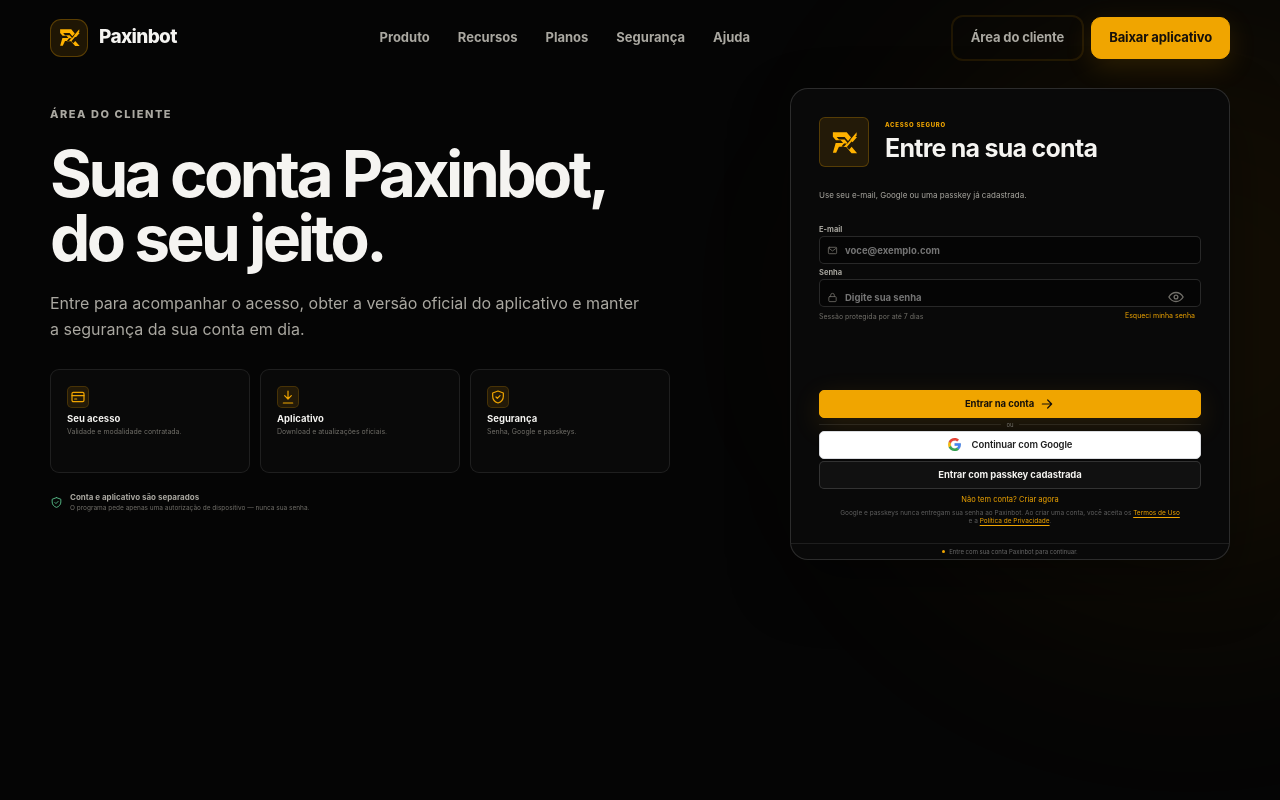
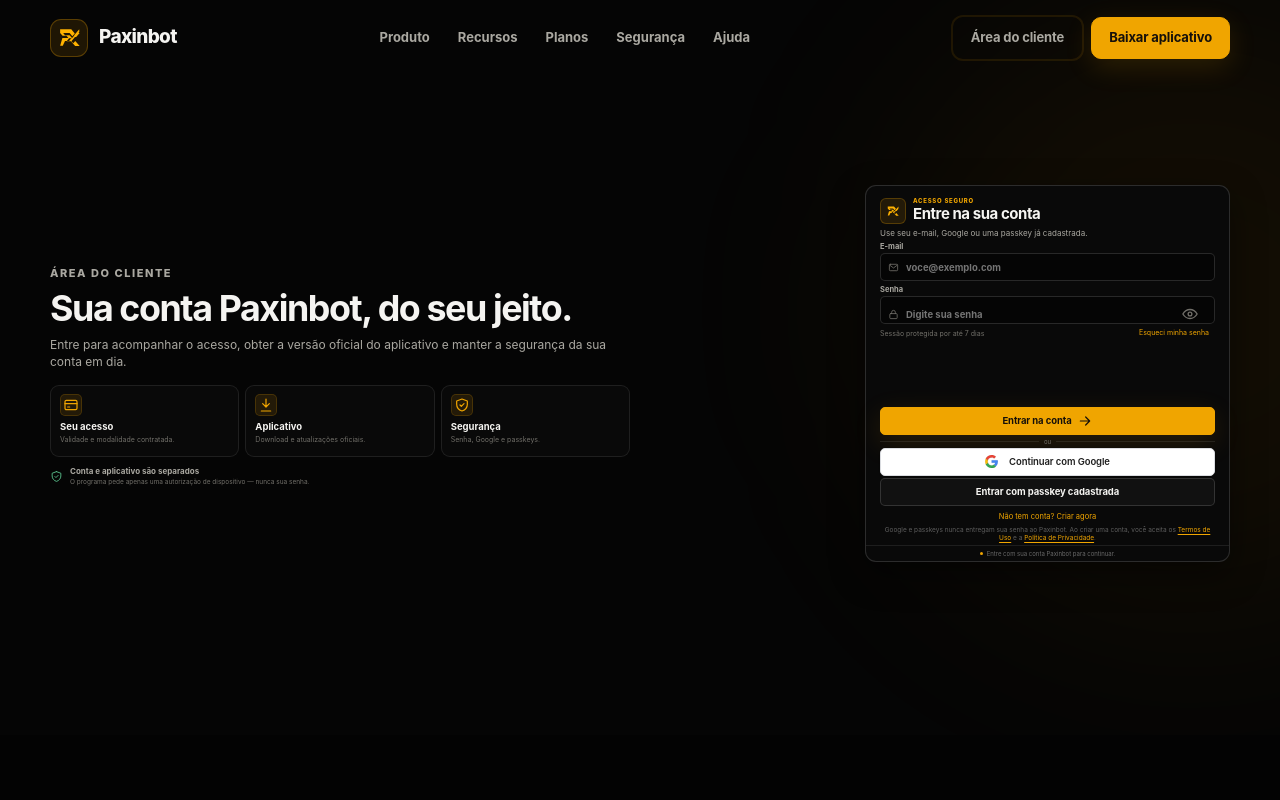
Before and after one commit to Paxinlaetitia/Paxin-CPA, a plain HTML site: page cliente.html in a window 1280 px wide. Shown: the top 800 px of the page. Drawn offline with Linux system fonts and the light colour scheme; no server answers.

Commit message:
fix(client): apply compact card styles in client.css and bump cache buster

```diff
--- a/client.css
+++ b/client.css
@@ -1,29 +1,84 @@
-/* Portal do cliente: estrutura compacta, responsiva e independente da interface do app. */
-.client-main { overflow: clip; }
-.client-access-section { min-height: 100dvh; display: flex; align-items: flex-start; padding: 88px 0 72px; border-bottom: 0; }
-.client-access-grid { grid-template-columns: minmax(0,1fr) minmax(400px,440px); gap: clamp(48px,6vw,82px); align-items: start; }
+/* Portal do cliente: estilos da conta, ativação e dashboard */
+.client-access-section {
+  position: relative;
+  min-height: calc(100vh - 65px) !important;
+  display: flex !important;
+  align-items: center !important;
+  justify-content: center !important;
+  padding: 20px 0 8px !important;
+  border-bottom: 0 !important;
+}
+.client-access-grid {
+  grid-template-columns: minmax(0,1fr) 365px !important;
+  gap: 28px !important;
+  align-items: center !important;
+}
 .client-access-grid > *,.client-intro { min-width: 0; max-width: 100%; }
-.client-intro { max-width: 620px; padding-top: 12px; }
-.client-intro h1 { max-width: 620px; margin: 18px 0 20px; font-size: clamp(48px,5vw,68px); line-height: 1; letter-spacing: -.055em; text-wrap: balance; }
-.client-intro > p { max-width: 590px; margin: 0; color: var(--text-2); font-size: 16px; line-height: 1.65; text-wrap: pretty; }
-.client-benefits { gap: 10px; margin-top: 26px; }
-.client-benefits > div { min-height: 104px; padding: 16px; }
-.client-trust { margin-top: 18px; }
-.auth-card { width: 100%; padding: 28px; border-radius: 18px; background: #090909; box-shadow: 0 24px 60px rgba(0,0,0,.36); }
-.auth-head { gap: 16px; margin-bottom: 22px; }
-.auth-head > div:last-child { display: grid; gap: 6px; align-content: center; }
-.auth-logo { width: 50px; height: 50px; flex: 0 0 auto; }
-.auth-logo img { width: 31px; height: 31px; opacity: 1; filter: invert(69%) sepia(98%) saturate(1593%) hue-rotate(358deg) brightness(99%) contrast(105%); }
-.auth-head span { line-height: 1; }
-.auth-head h2 { margin: 0; font-size: 25px; line-height: 1.12; text-wrap: balance; }
-.auth-card > .auth-copy { margin: 0 0 22px; line-height: 1.6; text-wrap: pretty; }
-.prototype-notice { margin: 18px -28px -28px; }
-.auth-step-copy { display: grid; gap: 5px; padding: 13px 14px; border: 1px solid var(--line); border-radius: 10px; background: #070707; }
-.auth-step-copy span { color: var(--accent); font-size: 8px; font-weight: 800; }
-.auth-step-copy b { font-size: 14px; }
-.auth-step-copy p { margin: 0; color: var(--text-2); font-size: 10px; line-height: 1.5; text-wrap: pretty; }
+.client-intro { max-width: 580px; padding-top: 0 !important; }
+.client-intro h1 {
+  max-width: 580px !important;
+  margin: 6px 0 8px !important;
+  font-size: clamp(24px, 2.8vw, 36px) !important;
+  line-height: 1.08 !important;
+  letter-spacing: -.04em !important;
+  text-wrap: balance;
+}
+.client-intro > p {
+  max-width: 560px !important;
+  margin: 0 !important;
+  color: var(--text-2) !important;
+  font-size: 12px !important;
+  line-height: 1.45 !important;
+  text-wrap: pretty;
+}
+.client-benefits { gap: 6px !important; margin-top: 14px !important; }
+.client-benefits > div { min-height: 72px !important; padding: 8px 9px !important; }
+.client-trust { margin-top: 8px !important; }
+.auth-card {
+  width: 100% !important;
+  padding: 12px 14px !important;
+  border-radius: 11px !important;
+  background: #090909 !important;
+  box-shadow: 0 12px 35px rgba(0,0,0,.45) !important;
+}
+.auth-head { gap: 7px !important; margin-bottom: 4px !important; }
+.auth-head > div:last-child { display: grid; gap: 2px; align-content: center; }
+.auth-logo { width: 26px !important; height: 26px !important; flex: 0 0 auto !important; }
+.auth-logo img { width: 14px !important; height: 14px !important; opacity: 1; filter: invert(69%) sepia(98%) saturate(1593%) hue-rotate(358deg) brightness(99%) contrast(105%); }
+.auth-head span { line-height: 1; font-size: 6px !important; }
+.auth-head h2 { margin: 0 !important; font-size: 15px !important; line-height: 1.12; text-wrap: balance; }
+.auth-card > .auth-copy { margin: 1px 0 3px !important; font-size: 8px !important; line-height: 1.25 !important; text-wrap: pretty; }
+.prototype-notice { margin: 3px -14px -12px !important; padding: 3px !important; }
+.auth-form { display: grid !important; gap: 3px !important; }
+.auth-form > label { display: grid !important; gap: 1px !important; color: var(--text-2) !important; font-size: 7.5px !important; font-weight: 700 !important; }
+.auth-input { min-height: 28px !important; height: 28px !important; padding: 0 7px !important; }
+.auth-input input { height: 26px !important; font-size: 9.5px !important; }
+.auth-submit { min-height: 28px !important; height: 28px !important; font-size: 9.5px !important; }
+.auth-divider { height: 11px !important; font-size: 6px !important; margin: 1px 0 !important; }
+.auth-switch {
+  margin: 3px auto 0 !important;
+  font-size: 7.5px !important;
+  padding: 2px 4px !important;
+  display: flex !important;
+  align-items: center !important;
+  justify-content: center !important;
+  text-align: center !important;
+  width: 100% !important;
+}
+.auth-legal { font-size: 6.5px !important; margin: 2px auto 0 !important; }
+.auth-step-copy { display: grid; gap: 4px; padding: 8px 10px; border: 1px solid var(--line); border-radius: 8px; background: #070707; }
+.auth-step-copy span { color: var(--accent); font-size: 7px; font-weight: 800; }
+.auth-step-copy b { font-size: 12px; }
+.auth-step-copy p { margin: 0; color: var(--text-2); font-size: 8.5px; line-height: 1.4; text-wrap: pretty; }
 .auth-email-code-form input,#security-code-input { font-variant-numeric: tabular-nums; letter-spacing: .18em; }
-.auth-code-actions { display: flex; align-items: center; justify-content: space-between; gap: 16px; }
+.auth-code-actions { display: flex; align-items: center; justify-content: space-between; gap: 10px; margin-top: 4px; }
+.auth-purchase-context { display: grid; gap: 5px; margin: 0 0 22px; padding: 15px 16px; border: 1px solid rgba(240,165,0,.25); border-radius: 11px; background: rgba(240,165,0,.055); }
+.auth-purchase-context[hidden] { display: none !important; }
+.auth-purchase-context > span { color: var(--accent); font-size: 8px; font-weight: 800; letter-spacing: .09em; }
+.auth-purchase-context > b { font-size: 12px; }
+.auth-purchase-context > small { color: var(--muted); font-size: 9px; font-variant-numeric: tabular-nums; }
+.activation-card .auth-head { gap: 16px; margin-bottom: 22px; }
+.activation-page .client-access-section { padding: 104px 0 72px; }
 
 .client-auth-loader { display: none; min-height: 100vh; place-items: center; padding: 24px; background: #050505; }
 .client-auth-loader > div { display: grid; justify-items: center; gap: 10px; color: var(--text); text-align: center; }
--- a/cliente.html
+++ b/cliente.html
@@ -3,7 +3,7 @@
 <head>
   <meta charset="UTF-8" /><meta name="viewport" content="width=device-width, initial-scale=1" />
   <meta name="description" content="Área do Cliente Paxinbot: acesso, segurança e downloads." /><meta name="theme-color" content="#050505" />
-  <title>Área do Cliente — Paxinbot</title><link rel="icon" href="/assets/paxinbot-mark.svg" type="image/svg+xml" /><link rel="stylesheet" href="/styles.css?v=20260817-10" /><link rel="stylesheet" href="/controls.css" /><link rel="stylesheet" href="/client.css?v=20260817-10" />
+  <title>Área do Cliente — Paxinbot</title><link rel="icon" href="/assets/paxinbot-mark.svg" type="image/svg+xml" /><link rel="stylesheet" href="/styles.css?v=20260817-12" /><link rel="stylesheet" href="/controls.css" /><link rel="stylesheet" href="/client.css?v=20260817-12" />
   <script src="https://challenges.cloudflare.com/turnstile/v0/api.js" async defer></script>
 </head>
 <body class="client-auth-pending" data-page="cliente" aria-busy="true">
```
